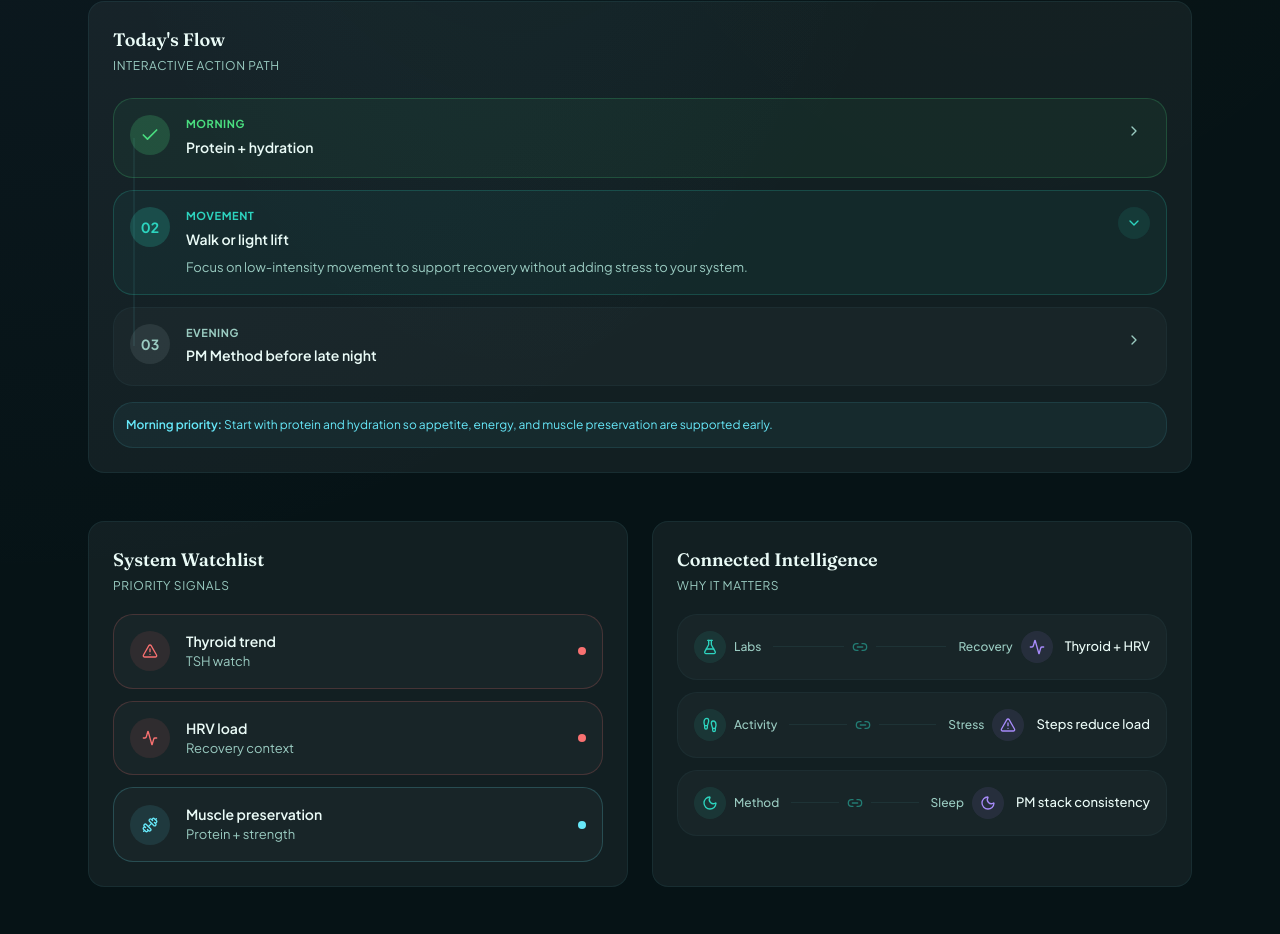
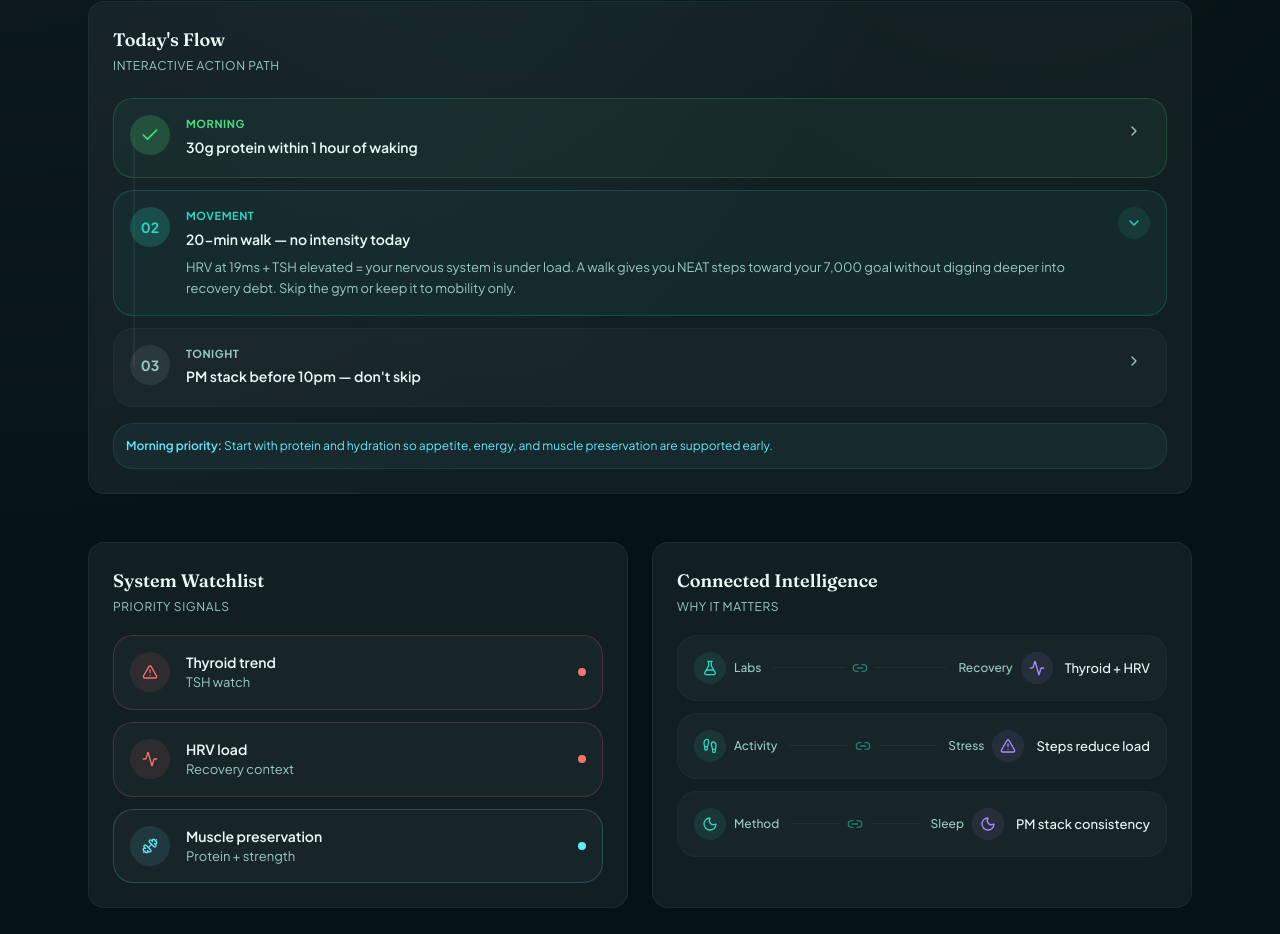
Before and after one commit to stepharlie/meridian-app, a Next.js app: page / in a window 1280 px wide. Shown: the part 1409-2343 px from the top of the page. Built offline with nearby package versions, Linux system fonts and the light colour scheme.

Commit message:
Add files via upload

```diff
--- a/components/meridian/today-flow.tsx
+++ b/components/meridian/today-flow.tsx
@@ -18,24 +18,24 @@ const steps: FlowStep[] = [
   {
     id: 1,
     label: "Morning",
-    title: "Protein + hydration",
-    description: "Start with protein and hydration so appetite, energy, and muscle preservation are supported early.",
+    title: "30g protein within 1 hour of waking",
+    description: "Your muscle mass dropped 4 lbs since October. Every morning protein window counts — eggs, Greek yogurt, or a shake. This also helps stabilize glucose before your HRV can recover.",
     icon: <Coffee className="w-5 h-5" />,
     completed: true,
   },
   {
     id: 2,
     label: "Movement",
-    title: "Walk or light lift",
-    description: "Focus on low-intensity movement to support recovery without adding stress to your system.",
+    title: "20-min walk — no intensity today",
+    description: "HRV at 19ms + TSH elevated = your nervous system is under load. A walk gives you NEAT steps toward your 7,000 goal without digging deeper into recovery debt. Skip the gym or keep it to mobility only.",
     icon: <Dumbbell className="w-5 h-5" />,
     active: true,
   },
   {
     id: 3,
-    label: "Evening",
-    title: "PM Method before late night",
-    description: "Complete your evening supplement stack and wind-down routine to protect tomorrow's recovery.",
+    label: "Tonight",
+    title: "PM stack before 10pm — don't skip",
+    description: "You missed the PM stack 3 nights this week. Magnesium glycinate + L-Theanine directly supports HRV and deep sleep. Take it by 9:30pm so it's active when you fall asleep.",
     icon: <Moon className="w-5 h-5" />,
   },
 ]
```
